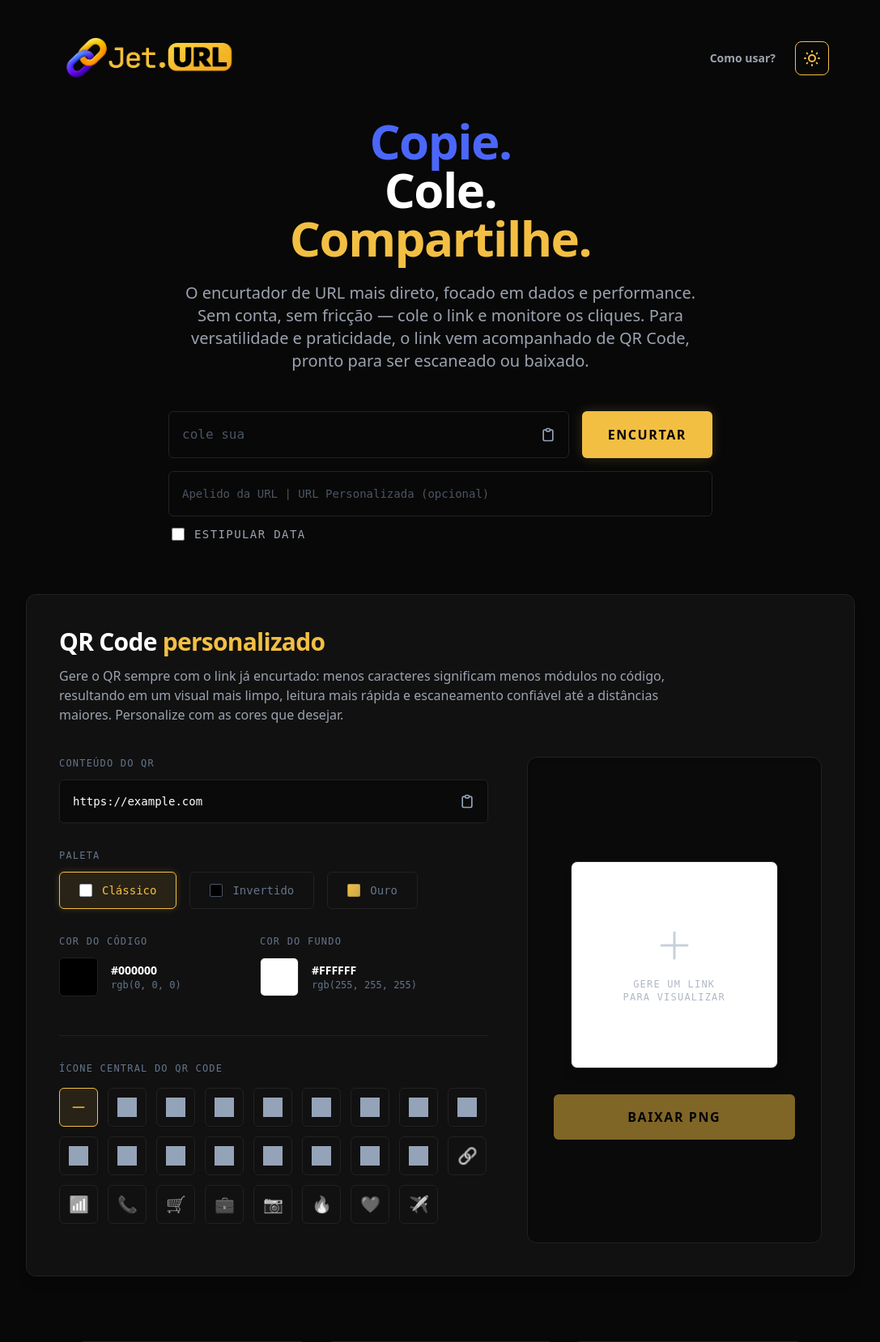
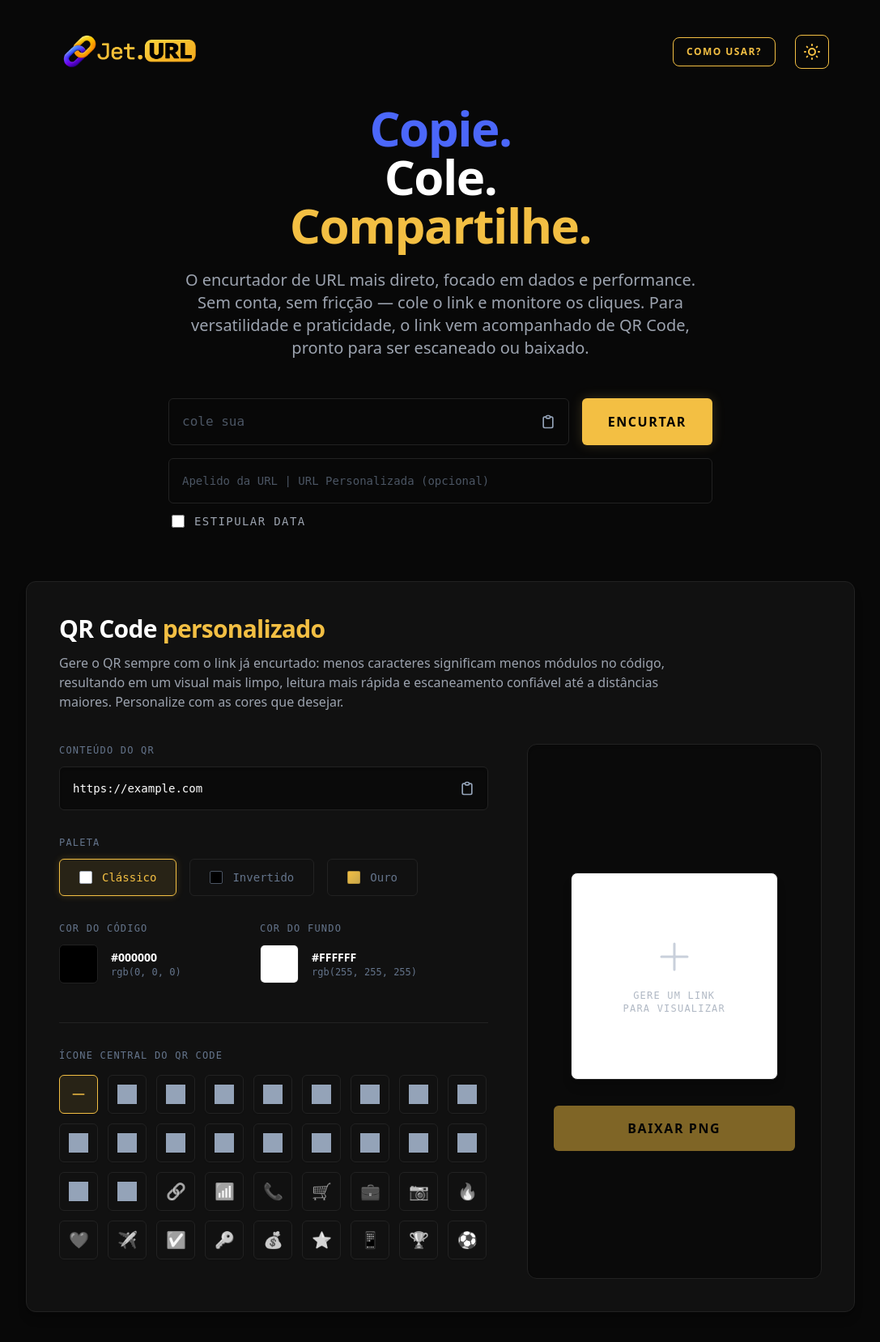
Before and after one commit to AlysonMLL/jet-url, a FastAPI app: page / in a window 1280 px wide. Shown: the top 1658 px of the page at 81% size, without its empty margins (96-1183 px from the left). Run offline with FastAPI, Linux system fonts and the light colour scheme; some libraries are stand-ins or nearby versions; grey boxes are pictures that could not be loaded.

Commit message:
Atualizações e refinamento - 18

```diff
--- a/frontend/app.js
+++ b/frontend/app.js
@@ -1,4 +1,18 @@
+/* O que há aqui:
+- Instância raiz do Vue 3 e ciclo de vida da aplicação
+- Estado reativo para encurtamento de URLs, apelidos, carregamento e mensagens de erro
+- Configuração de validade do link por datas, presets de tempo e conversão para UTC
+- Personalização de QR Code: cores, paletas, conteúdo, ícones e download da imagem
+- Preview em tempo real do apelido, efeito de máquina de escrever e alternância de tema
+- Consulta de métricas do link, organização dos dados e renderização dos gráficos
+- Integração com a API, área de transferência e componentes visuais auxiliares
 
+Função do arquivo: Atuar como o Controlador (ViewModel) da interface principal.
+Ele conecta o template HTML ao estado reativo do Vue, coordena as interações do usuário
+e delega responsabilidades aos módulos de API, tema e gráficos. Também valida os dados
+do formulário, cria links encurtados, atualiza o QR Code com debounce, carrega estatísticas
+e expõe ao template todas as propriedades e métodos necessários para a renderização.
+*/
 
 import { encurtarLink, buscarEstatisticas } from './api.js';
 import { renderizarGraficoDispositivos, renderizarGraficoOS, renderizarGraficoNavegadores } from './components.js';
@@ -185,6 +199,7 @@ const app = createApp({
 
         // Array com marcas oficiais (Simple-Icons) e emojis
         const listaIcones = ref([
+
             // Comunicação e Redes
             { id: 'whatsapp', tipo: 'brand', iconName: 'whatsapp', hoverColor: 'hover:text-[#25D366]' },
             { id: 'telegram', tipo: 'brand', iconName: 'telegram', hoverColor: 'hover:text-[#26A5E4]' },
@@ -196,6 +211,7 @@ const app = createApp({
             { id: 'twitch', tipo: 'brand', iconName: 'twitch', hoverColor: 'hover:text-[#9146FF]' },
             { id: 'tiktok', tipo: 'brand', iconName: 'tiktok', hoverColor: 'hover:text-black dark:hover:text-white' },
             { id: 'reddit', tipo: 'brand', iconName: 'reddit', hoverColor: 'hover:text-[#FF4500]' },
+            { id: 'linkedin', tipo: 'brand', iconName: 'linkedin', hoverColor: 'hover:text-[#0A66C2]' },
 
             // Ferramentas e Dev
             { id: 'spotify', tipo: 'brand', iconName: 'spotify', hoverColor: 'hover:text-[#1DB954]' },
@@ -207,16 +223,30 @@ const app = createApp({
             { id: 'mercadopago', tipo: 'brand', iconName: 'mercadopago', hoverColor: 'hover:text-[#00B1EA]' },
             { id: 'paypal', tipo: 'brand', iconName: 'paypal', hoverColor: 'hover:text-[#00457C]' },
 
+            // Ícones Genéricos de UI
+            {
+                id: 'wifi',
+                tipo: 'generic',
+                urlSvg: 'https://unpkg.com/lucide-static@0.320.0/icons/wifi.svg',
+                hoverColor: 'hover:text-blue-500'
+            },
+            {
+                id: 'localizacao',
+                tipo: 'generic',
+                urlSvg: 'https://unpkg.com/lucide-static@0.320.0/icons/map-pin.svg',
+                hoverColor: 'hover:text-red-500'
+            },
+
             // Emojis / Utilitários (Para URL, Wifi e Telefone)
-            { id: '🔗', tipo: 'emoji' }, // Link/URL
-            { id: '📶', tipo: 'emoji' }, // Wi-fi
-            { id: '📞', tipo: 'emoji' }, // Telefone
-            { id: '🛒', tipo: 'emoji' }, // Carrinho de Compras
-            { id: '💼', tipo: 'emoji' }, // Maleta
-            { id: '📷', tipo: 'emoji' }, // Câmera
-            { id: '🔥', tipo: 'emoji' }, // Fogo
-            { id: '❤️', tipo: 'emoji' }, // Coração
-            { id: '✈️', tipo: 'emoji' }  // Avião
+            { id: '🔗', tipo: 'emoji' }, { id: '📶', tipo: 'emoji' }, { id: '📞', tipo: 'emoji' },
+            { id: '🛒', tipo: 'emoji' }, { id: '💼', tipo: 'emoji' }, { id: '📷', tipo: 'emoji' },
+            { id: '🔥', tipo: 'emoji' }, { id: '❤️', tipo: 'emoji' }, { id: '✈️', tipo: 'emoji' },
+            { id: '✅', tipo: 'emoji' }, { id: '🔑', tipo: 'emoji' }, { id: '💰', tipo: 'emoji' },
+            { id: '⭐', tipo: 'emoji' }, { id: '📱', tipo: 'emoji' }, { id: '🏆', tipo: 'emoji' },
+            { id: '⚽', tipo: 'emoji' }, // { id: '🌍', tipo: 'emoji' }, //
+
+
+
         ]);
 
         // Função de clique
@@ -361,6 +391,11 @@ const app = createApp({
             }
         };
 
+        const exportarDadosCSV = () => {
+            // Redireciona para a rota de exportação CSV
+            window.location.href = '/exportar-dados';
+        };
+
         // --- 3. EFEITO MÁQUINA DE ESCREVER ---
         const iniciarEfeitoDigitacao = () => {
             const textoLongo = 'cole sua URL aqui...';
@@ -407,7 +442,7 @@ const app = createApp({
             personalizarQR, qrFill, qrBack, paletaAtiva, rgbFill, rgbBack,
             selecionarPaleta, limparPaleta, baixarQRCode,
             conteudoQR, atualizarQR,
-            colarTexto, listaIcones, iconeSelecionado, selecionarIcone
+            colarTexto, listaIcones, iconeSelecionado, selecionarIcone, exportarDadosCSV
         };
     }
 });
--- a/templates/components/features.html
+++ b/templates/components/features.html
@@ -129,8 +129,16 @@
                 <div class="flex-grow relative"><canvas id="osChart"></canvas></div>
             </div>
         </div>
+
+        <div>
+            <button @click="exportarDadosCSV()" class="mt-10 block mx-auto bg-brand text-black px-6 py-4 rounded-xl shadow-sm font-bold uppercase tracking-widest flex items-center gap-2 hover:-translate-y-1 hover:shadow-[0_0_20px_rgba(243,191,67,0.45)] hover:bg-transparent hover:border-brand hover:text-brand hover:brightness-110 transition-all duration-300">
+                <svg class="w-5 h-5" fill="none" stroke="currentColor" viewBox="0 0 24 24"><path stroke-linecap="round" stroke-linejoin="round" stroke-width="2" d="M4 16v1a3 3 0 003 3h10a3 3 0 003-3v-1m-4-4l-4 4m0 0l-4-4m4 4V4"></path></svg>
+                    Exportar CSV
+            </button>
+        </div>
     </div>
 </div>
+
 <!-- Cards de Funcionalidades -->
 <div class="w-full max-w-4xl grid grid-cols-1 md:grid-cols-3 gap-6 mb-10 pb-10 pt-10">
     <div class="group relative overflow-hidden bg-white dark:bg-card border border-gray-200 dark:border-borderDark p-8 rounded-lg shadow-sm dark:shadow-none transition-all duration-300 ease-out hover:-translate-y-2">
--- a/templates/components/header.html
+++ b/templates/components/header.html
@@ -5,13 +5,13 @@
 
 <header class="p-8 flex justify-between items-center max-w-5xl mx-auto w-full">
     <div class="flex items-center">
-        <img :src="isDarkTheme ? '/assets/logo-jet.url_darkmode.png' : '/assets/logo-jet.url_lightmode.png'" alt="Logo" class="h-20 w-auto transition-all">
+        <img :src="isDarkTheme ? '/assets/logo-jet.url_darkmode.png' : '/assets/logo-jet.url_lightmode.png'" alt="Logo" class="h-16 w-auto transition-all">
     </div>
 
     <div class="flex items-center gap-6">
-        <!-- O Anchor Link -->
-        <a href="#tutorial-faq" class="text-sm font-bold text-slate-500 hover:text-brandLight dark:text-gray-400 dark:hover:text-brand transition-colors hidden sm:block">
-            Como usar?
+        <!-- Anchor Link -->
+        <a href="#tutorial-faq" class="bg-slate-200 hidden sm:inline-flex items-center gap-2 rounded-lg border border-slate-300 px-4 py-2 text-[12px] font-bold uppercase tracking-[0.12em] text-slate-600 shadow-sm transition-all duration-300 hover:-translate-y-0.5 hover:border-brandLight hover:text-brandLight hover:shadow-[0_0_18px_rgba(243,191,67,0.18)] dark:border-brand dark:bg-transparent dark:text-brand dark:hover:border-brand dark:hover:text-brand">
+            <span class="relative after:absolute after:left-0 after:-bottom-1 after:h-0.5 after:w-full after:origin-left after:scale-x-0 after:bg-current after:transition-transform after:duration-300 hover:after:scale-x-100">Como usar?</span>
         </a>
 
         <button @click="alternarTema" class="p-2 rounded-lg bg-transparent text-brand border border-brand transition-all duration-300 hover:bg-brand hover:text-black hover:shadow-[0_0_20px_rgba(243,191,67,0.45)] hover:-translate-y-1" aria-label="Alternar tema claro e escuro" title="Alternar tema">
--- a/templates/index.html
+++ b/templates/index.html
@@ -220,6 +220,11 @@
                                         :style="`-webkit-mask-image: url(https://cdn.jsdelivr.net/npm/simple-icons@latest/icons/${icone.iconName}.svg); -webkit-mask-size: cover; mask-image: url(https://cdn.jsdelivr.net/npm/simple-icons@latest/icons/${icone.iconName}.svg); mask-size: cover;`">
                                 </div>
 
+                                <div v-else-if="icone.tipo === 'generic'"
+                                    class="w-6 h-6 bg-current transition-colors"
+                                    :style="`-webkit-mask-image: url(${icone.urlSvg}); -webkit-mask-size: cover; mask-image: url(${icone.urlSvg}); mask-size: cover;`">
+                                </div>
+
                                 <!-- Renderiza Emoji -->
                                 <span v-else class="text-xl grayscale group-hover:grayscale-0 transition-all" :class="iconeSelecionado === icone.id ? 'grayscale-0' : ''">
                                     {{ icone.id }}
```
Also changed, not shown: backend/utils.py (+6 -1 lines), frontend/api.js (+13 -0 lines), frontend/components.js (+11 -3 lines).
